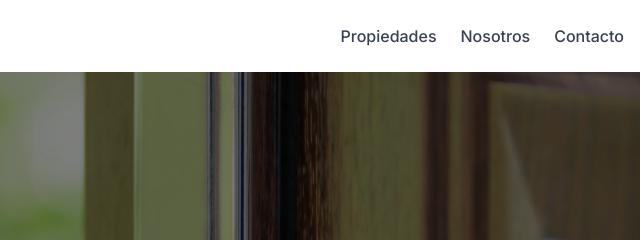
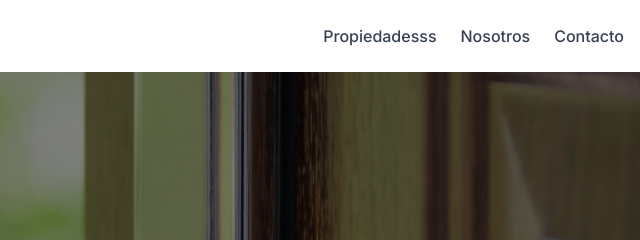
Before and after one commit to NoneDeTerracota/Jonia-Living, a plain HTML site: page index.html in a window 1280 px wide. Shown: the top 240 px of the page, 640-1280 px from the left. Drawn offline with nearby package versions, Linux system fonts and the light colour scheme.

Commit message:
Update index.html

```diff
--- a/index.html
+++ b/index.html
@@ -160,7 +160,7 @@
                 <img src="Logo 2.svg" alt="Jonia Living" class="h-10 w-auto">
               </a>
             <div class="hidden md:flex space-x-6">
-                <a href="#propiedades" class="text-gray-700 hover:text-indigo-600 font-medium">Propiedades</a>
+                <a href="#propiedades" class="text-gray-700 hover:text-indigo-600 font-medium">Propiedadesss</a>
                 <a href="#nosotros" class="text-gray-700 hover:text-indigo-600 font-medium">Nosotros</a>
                 <a href="#contacto" class="text-gray-700 hover:text-indigo-600 font-medium">Contacto</a>
             </div>
```
